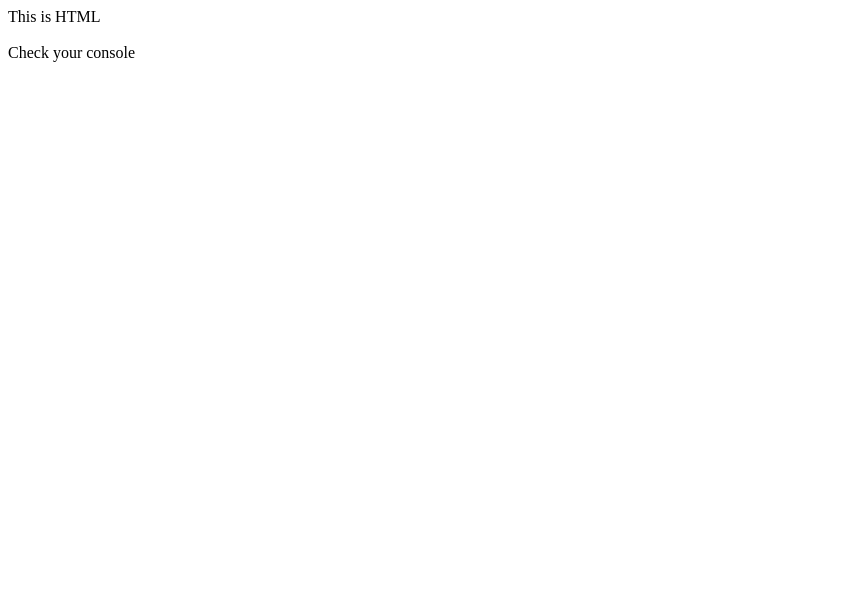
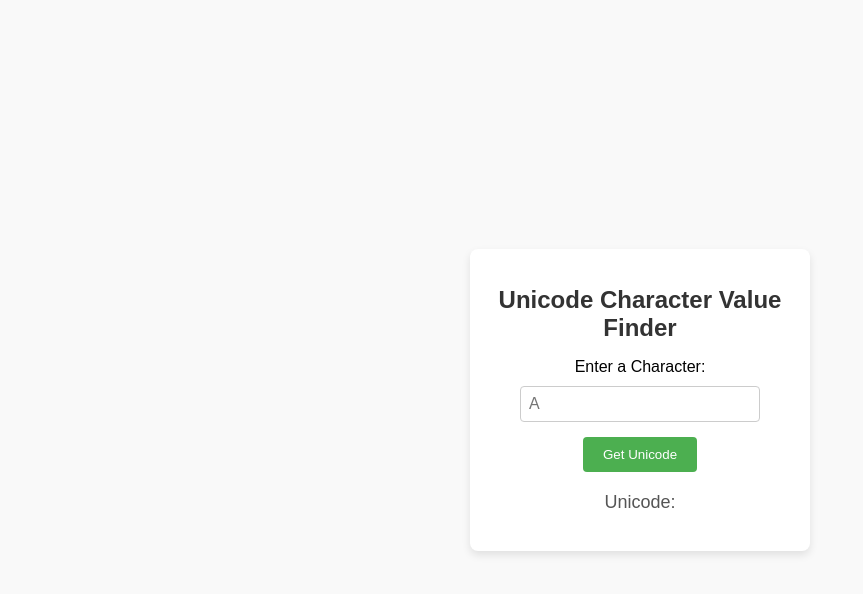
Before and after one commit to d13gu1n/ts-practice-unicode-char-value-finder-without-scaffolding, a website: page index.html in a window 1280 px wide. Shown: the whole page, without its empty margins (0-863 px from the left). Drawn offline with Linux system fonts and the light colour scheme.

Commit message:
Created Unicode Value Finder without Webpack scaffolding

```diff
--- a/index.html
+++ b/index.html
@@ -1,14 +1,80 @@
 <html>
     <head>
-        <!-- TODO: Add CSS styling using the <style></style> tag -->
+        <style>
+            body {
+                font-family: Arial, sans-serif;
+                background-color: #f9f9f9;
+                display: flex;
+                justify-content: center;
+                align-items: center;
+                height: 100vh;
+                margin: 0;
+            }
+            .container {
+                text-align: center;
+                background: #fff;
+                padding: 20px;
+                border-radius: 8px;
+                box-shadow: 0 4px 8px rgba(0, 0, 0, 0.1);
+                width: 300px;
+            }
+            h1 {
+                font-size: 24px;
+                color: #333;
+            }
+            input {
+                width: 80%;
+                padding: 8px;
+                font-size: 16px;
+                margin-top: 10px;
+                border: 1px solid #ccc;
+                border-radius: 4px;
+            }
+            button {
+                margin-top: 15px;
+                padding: 10px 20px;
+                background-color: #4caf50;
+                color: white;
+                border: none;
+                border-radius: 4px;
+                cursor: pointer;
+            }
+            button:hover {
+                background-color: #45a049;
+            }
+            .result p {
+                margin-top: 20px;
+                font-size: 18px;
+                color: #555;
+            }
+        </style>
     </head>
     <body>
-        This is HTML<br /><br />
-        Check your console
-        <!-- TODO: Paste JS code generated bt TSC here -->
+        <div class="container">
+            <h1>Unicode Character Value Finder</h1>
+            <label for="char">Enter a Character:</label>
+            <input type="text" id="char" maxlength="1" placeholder="A" />
+            <button id="getUnicode">Get Unicode</button>
+            <div class="result">
+                <p id="unicodeValue">Unicode:</p>
+            </div>
+        </div>
         <script>
-            // TODO: Write TS code here...
-            console.log("This is TS");
+            function val(char) {
+            if (char.length !== 1) {
+                return "Please enter a signle character.";
+            }
+            return `Unicode: U+${char.charCodeAt(0).toString(16).toUpperCase()}`;
+        }
+        const inp = document.getElementById("char");
+        const display = document.getElementById("unicodeValue");
+        const btn = document.getElementById("getUnicode");
+        btn.addEventListener("click", () => {
+            const char = inp.value;
+            const unicode = val(char);
+            display.textContent = unicode;
+        });
+        //# sourceMappingURL=task.js.map
         </script>
     </body>
 </html>
```
Also changed, not shown: task.ts (+16 -2 lines).
